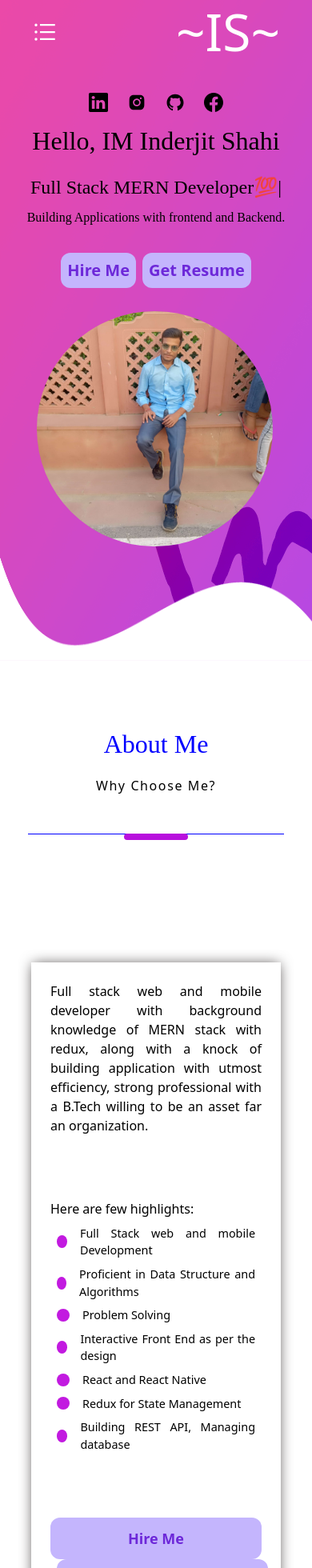
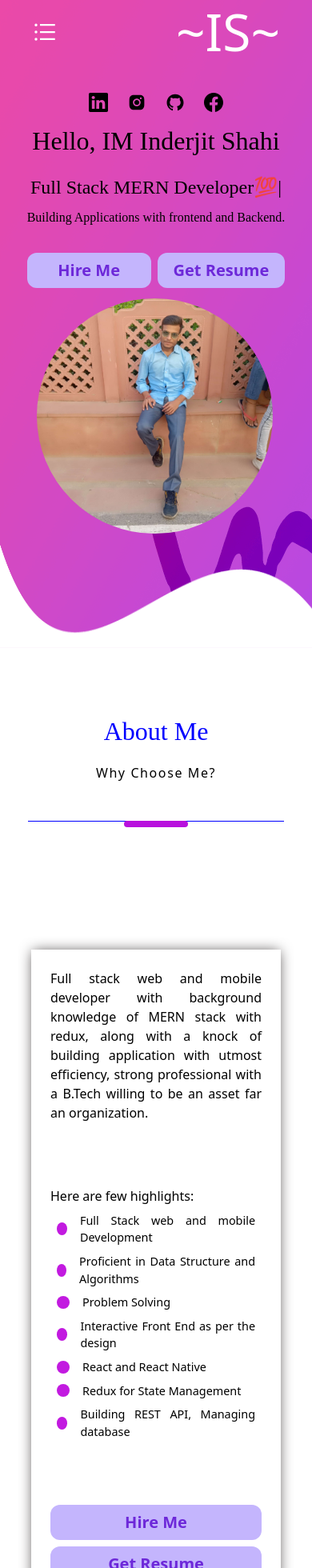
Before and after one commit to inderjitshahi/PortFolio, a Next.js app: page / in a window 390 px wide. Shown: the part 40-2000 px from the top of the page at 80% size. Built offline with nearby package versions, Linux system fonts and the light colour scheme.

Commit message:
improved buttons mobile UI

```diff
--- a/components/AboutMe/AboutMe.js
+++ b/components/AboutMe/AboutMe.js
@@ -40,8 +40,8 @@ function AboutMe(props) {
                             </div>
                             {renderHighlight}
                         </div>
-                        <div className={Classes['about-me-options']} >
-                            <button className='py-3 text-violet-700 border-l-purple-600 text-lg font-semibold bg-violet-300 rounded-xl  px-16' onClick={() => {
+                        <div className='flex flex-col sm:flex-row' >
+                            <button className='button mb-2 sm:mb-0' onClick={() => {
                             scroller.scrollTo('contactMe', {
                                 duration: 600,
                                 delay: 0,
@@ -51,8 +51,8 @@ function AboutMe(props) {
                                 {" "}
                                 Hire Me{" "}
                             </button>
-                            <a href='Resume-Inderjit-Shahi.pdf' download="Inderjit_Shahi_Resume.pdf">
-                                <button className='py-3 ml-2 text-violet-700 border-l-purple-600 text-lg font-semibold bg-violet-300 rounded-xl  px-16'>Get Resume</button>
+                            <a className='button sm:ml-2 text-center' href='Resume-Inderjit-Shahi.pdf' download="Inderjit_Shahi_Resume.pdf">
+                                <button >Get Resume</button>
                             </a>
                         </div>
                     </div>
--- a/components/ContactMe/ContactMe.js
+++ b/components/ContactMe/ContactMe.js
@@ -71,7 +71,7 @@ function ContactMe(props) {
             />
             <div className='flex flex-col  sm:mx-2 md:mx-10 bg-violet-600 rounded-xl p-5'>
                 <div>
-                    <h2 className='mb-5'>
+                    <h2 className='mb-5 text-3xl'>
                         <TypeAnimation
                             sequence={[
                                 "Let's broaden our relation",
@@ -106,17 +106,17 @@ function ContactMe(props) {
                     </div>
                     <form onSubmit={formHandler} className={Classes['form']}>
                         <p className={Classes['form-p']}>{banner}</p>
-                        <label htmlFor='name'>Name</label>
+                        <label htmlFor='name' className='text-white'>Name</label>
                         <input className={Classes['form-input']} type={"text"} value={name} onChange={handleName} />
 
-                        <label htmlFor='email'>Email</label>
+                        <label htmlFor='email' className='text-white'>Email</label>
                         <input className={Classes['form-input']} type={"email"} value={email} onChange={handleEmail} />
 
-                        <label htmlFor='message'>Message</label>
+                        <label htmlFor='message' className='text-white'>Message</label>
                         <textarea className={Classes['textarea']} type={"text"} value={message} onChange={handleMessage} />
 
-                        <div className={Classes['send-btn']}>
-                            <button className='py-3 text-violet-700 border-l-purple-600 text-xl font-semibold bg-violet-300 rounded-xl  px-16'>
+                        <div className="flex">
+                            <button className='button'>
                                 Send<i className='fa fa-paper-plane' />
                                 {bool ? (<b className={Classes['load']}>
                                     <Image src={load1} alt="no internet" />
--- a/components/Home/Profile/Profile.js
+++ b/components/Home/Profile/Profile.js
@@ -58,8 +58,8 @@ function Profile(props) {
                             Building Applications with frontend and Backend.
                         </span>
                     </div>
-                    <div className={Classes['profile-options']}>
-                        <button className='py-2 text-violet-700 border-l-purple-600 text-xl font-semibold bg-violet-300 rounded-xl  px-5' onClick={() => {
+                    <div className='flex justify-center'>
+                        <button className='button ' onClick={() => {
                             scroller.scrollTo('contactMe', {
                                 duration: 800,
                                 delay: 0,
@@ -69,8 +69,8 @@ function Profile(props) {
                             {" "}
                             Hire Me{" "}
                         </button>
-                        <a href='Resume-Inderjit-Shahi.pdf' download="Inderjit_Shahi_Resume.pdf">
-                            <button className='py-3 border-l-purple-600 text-xl font-semibold bg-violet-300 rounded-xl  px-5 ml-2 text-violet-700'>Get Resume</button>
+                        <a className='flex-frow' href='Resume-Inderjit-Shahi.pdf' download="Inderjit_Shahi_Resume.pdf">
+                            <button className='button ml-2'>Get Resume</button>
                         </a>
                     </div>
                 </div>
--- a/components/Resume/Resume.js
+++ b/components/Resume/Resume.js
@@ -1,7 +1,7 @@
 import React, { useState } from 'react';
 import Classes from './Resume.module.css';
 import ScreenHeading from '../Utilities/ScreenHeading/ScreenHeading';
-import {FaBullseye} from 'react-icons/fa'
+import { FaBullseye } from 'react-icons/fa'
 function Resume(props) {
     const [selectedBulletIndex, setSelectedBulletIndex] = useState(0);
     const [carousalOffsetStyle, setCarousalOfSetStyle] = useState({});
@@ -12,7 +12,7 @@ function Resume(props) {
             <div className={Classes['heading-bullet']}></div>
             <span>{
                 props.heading ?
-                    (props.url ? <a href={props.url} target="blank">{props.heading}</a> :props.heading) :
+                    (props.url ? <a href={props.url} target="blank">{props.heading}</a> : props.heading) :
                     ''}</span>
             {props.fromDate && props.toDate ?
                 <div className={Classes['heading-date']}>{props.fromDate + "-" + props.toDate}</div>
@@ -55,21 +55,21 @@ function Resume(props) {
             duration: { fromDate: 2022, toDate: 2022 },
             description: "A Personal Portfolio website to showcase all my details and projects at one place",
             subHeading: "Technology Used: React JS | Redux | Material UI | React-Scroll | React-reveal | ExpressJS | SendGrid",
-            url:"https://inderjitshahi.herokuapp.com/"
+            url: "https://port-folio-jydi.vercel.app/"
         },
         {
             title: "ISSHOP",
             duration: { fromDate: 2020, toDate: 2021 },
             description: "An E-commerce website that allows buying/Selling products to strengthen small vendors to enhance their business",
             subHeading: "Technology Used: MongoDB | Express.js | Stripe | SendGrid | PDFKit | Bcrypt",
-            url:"https://isshop.herokuapp.com/"
+            url: "https://github.com/inderjitshahi/ISShop"
         },
         {
             title: "ISMovies",
             duration: { fromDate: 2022, toDate: 2023 },
             description: " A MERN stack Movie Review Application that allows you to Rate, Upload, and Review movies of different Genres, Actors/Actresses, and many more features",
             subHeading: "Technology Used: : React.js | Redux | Node.js| MongoDB | Express.js | SendGrid | Mongoose | Bcrypt | Material UI",
-            url:""
+            url: ""
         },
     ];
 
@@ -162,7 +162,7 @@ function Resume(props) {
                 className={index === selectedBulletIndex ? `${Classes['bullet']} ${Classes['selected-bullet']}` : Classes['bullet']}
                 key={index}
             >
-                <FaBullseye className='scale-150'/>
+                <FaBullseye className='scale-150' />
                 <span className={Classes['bullet-label']}>{bullet.label}</span>
             </div>))
     };
--- a/styles/globals.css
+++ b/styles/globals.css
@@ -1,3 +1,9 @@
 @tailwind base;
 @tailwind components;
 @tailwind utilities;
+
+@layer components{
+    .button{
+        @apply py-2 flex-grow hover:bg-violet-400 active:scale-95 transition duration-100 transform ease-out border-l-purple-600 text-xl font-semibold bg-violet-300 rounded-xl  px-5  text-violet-700
+    }
+}
```
